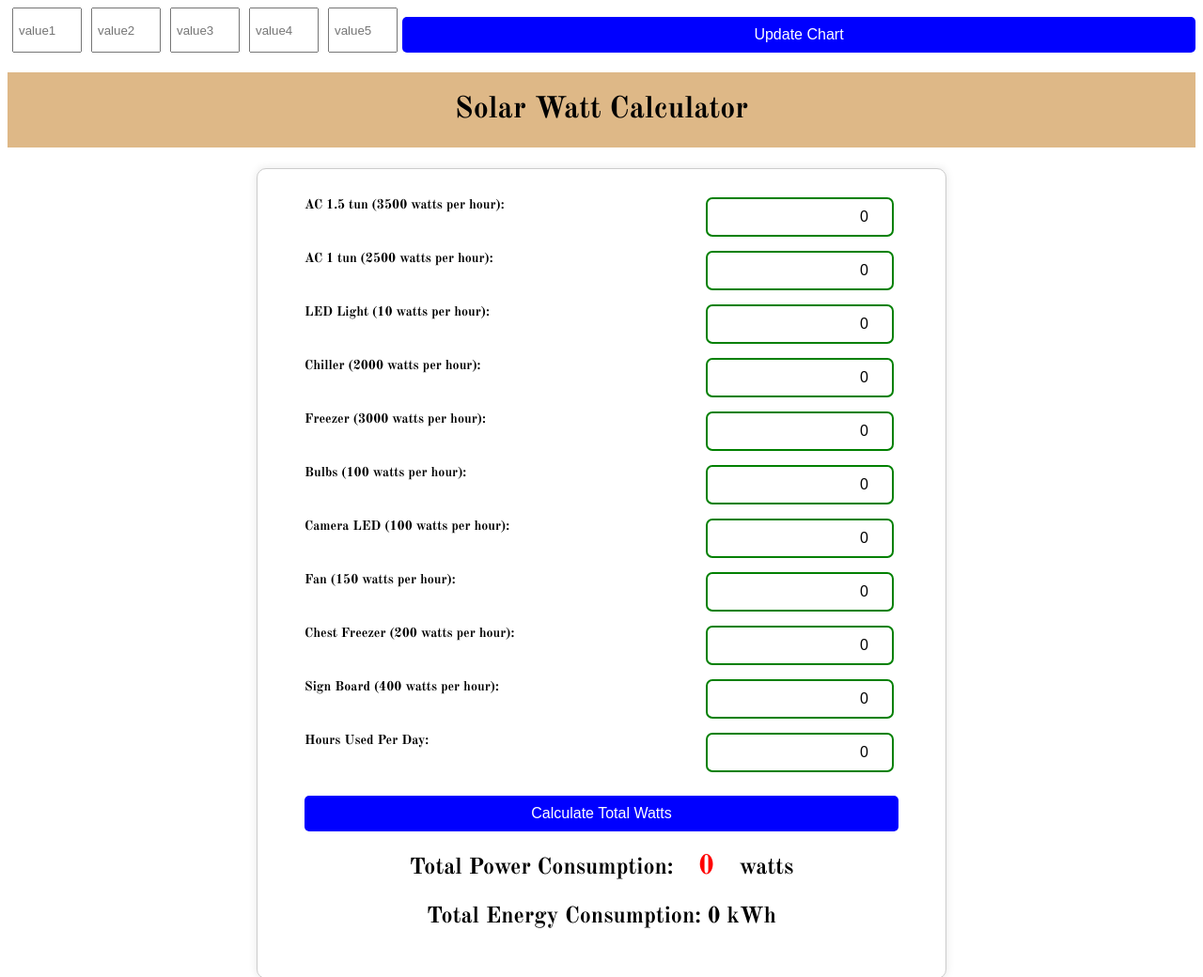
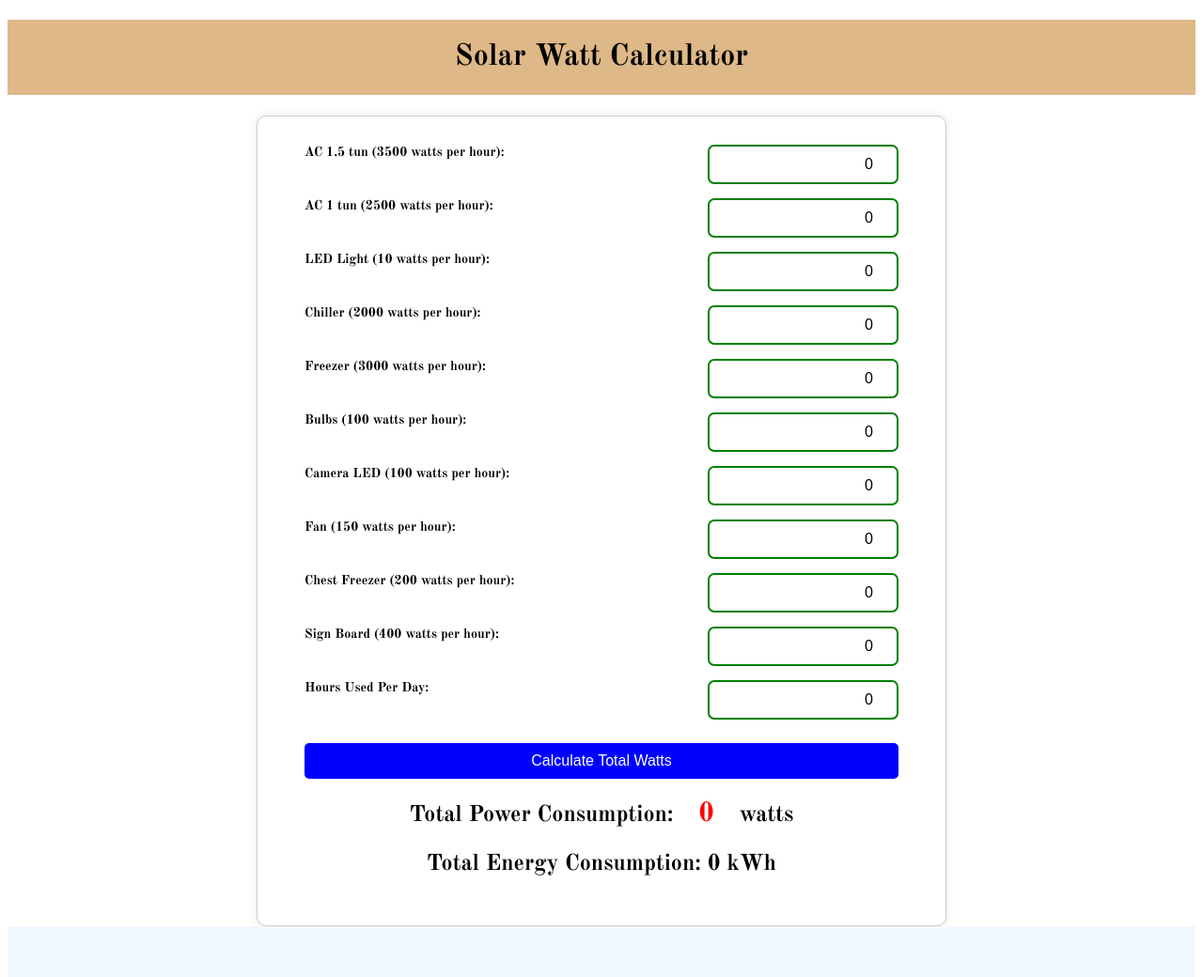
Before and after one commit to Hussain555-ch/Watt.calculator, a plain HTML site: page index.html in a window 1280 px wide. Shown: the top 1040 px of the page at 94% size. Drawn offline with nearby package versions, Linux system fonts and the light colour scheme.

Commit message:
change in code

```diff
--- a/index.html
+++ b/index.html
@@ -14,38 +14,9 @@
 <link rel="preconnect" href="https://fonts.gstatic.com" crossorigin>
 <link href="https://fonts.googleapis.com/css2?family=Old+Standard+TT:ital,wght@0,400;0,700;1,400&display=swap" rel="stylesheet">
 <link rel="shortcut icon" type="x-icon" href="/img/watt calculator icon.png">
-<style>
-  .input-container {
-            display: flex;
-            justify-content: space-around;
-            margin-bottom: 20px;
-        }
-        input {
-            width: 60px;
-            padding: 5px;
-            margin: 0 5px;
-}
-</style>
-<script>
-  function updateChart() {
-            const value1 = parseInt(document.getElementById('value1').value) || 0;
-            const value2 = parseInt(document.getElementById('value2').value) || 0;
-            const value3 = parseInt(document.getElementById('value3').value) || 0;
-            const value4 = parseInt(document.getElementById('value4').value) || 0;
-            const value5 = parseInt(document.getElementById('value5').value) || 0;
-  }
-</script>
 </head>
 
 <body>
-  <div class="input-container">
-    <input type="number" id="value1" placeholder="value1"/>
-    <input type="number" id="value2" placeholder="value2"/>
-    <input type="number" id="value3" placeholder="value3"/>
-    <input type="number" id="value4" placeholder="value4"/>
-    <input type="number" id="value5" placeholder="value5"/>
-    <button onclick="updateChart()">Update Chart</button>
-  </div>
   <h1>Solar Watt Calculator</h1>
   <div class="container">
     <form id="wattCalculator">
```
